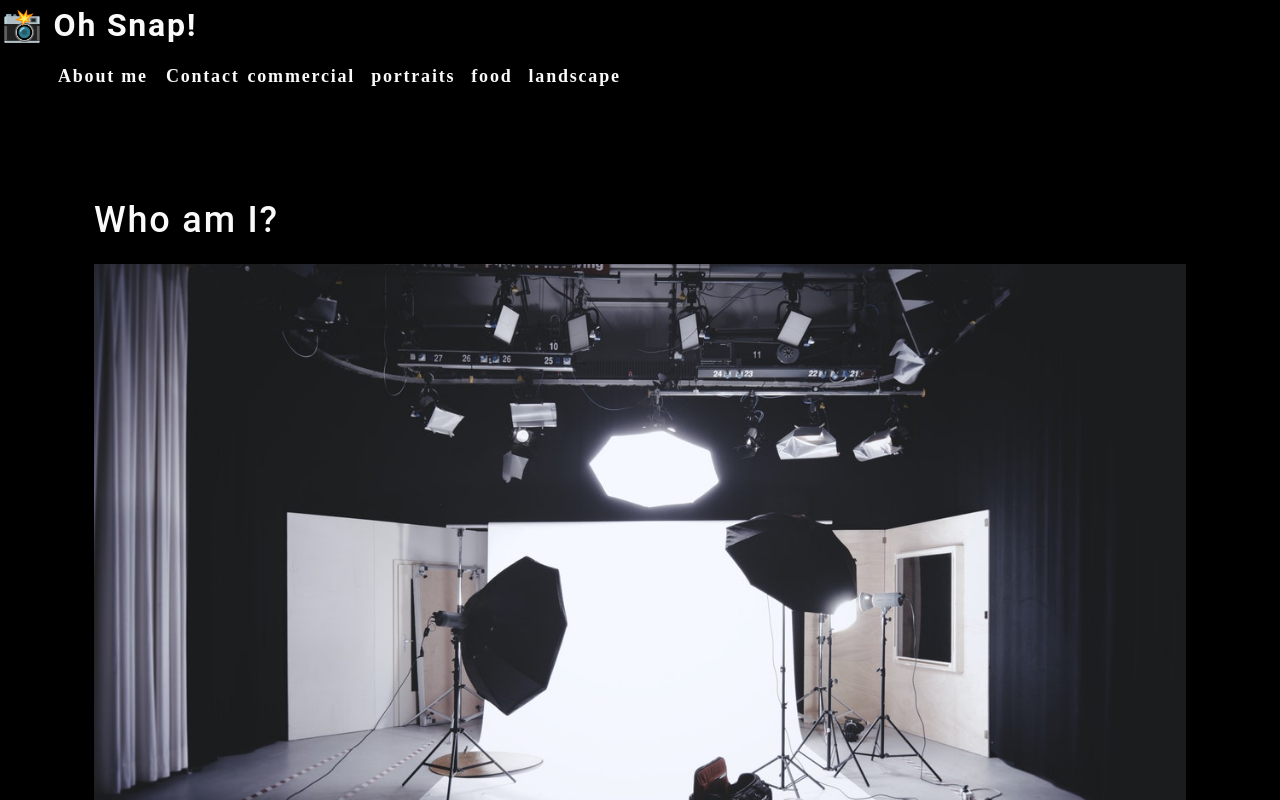
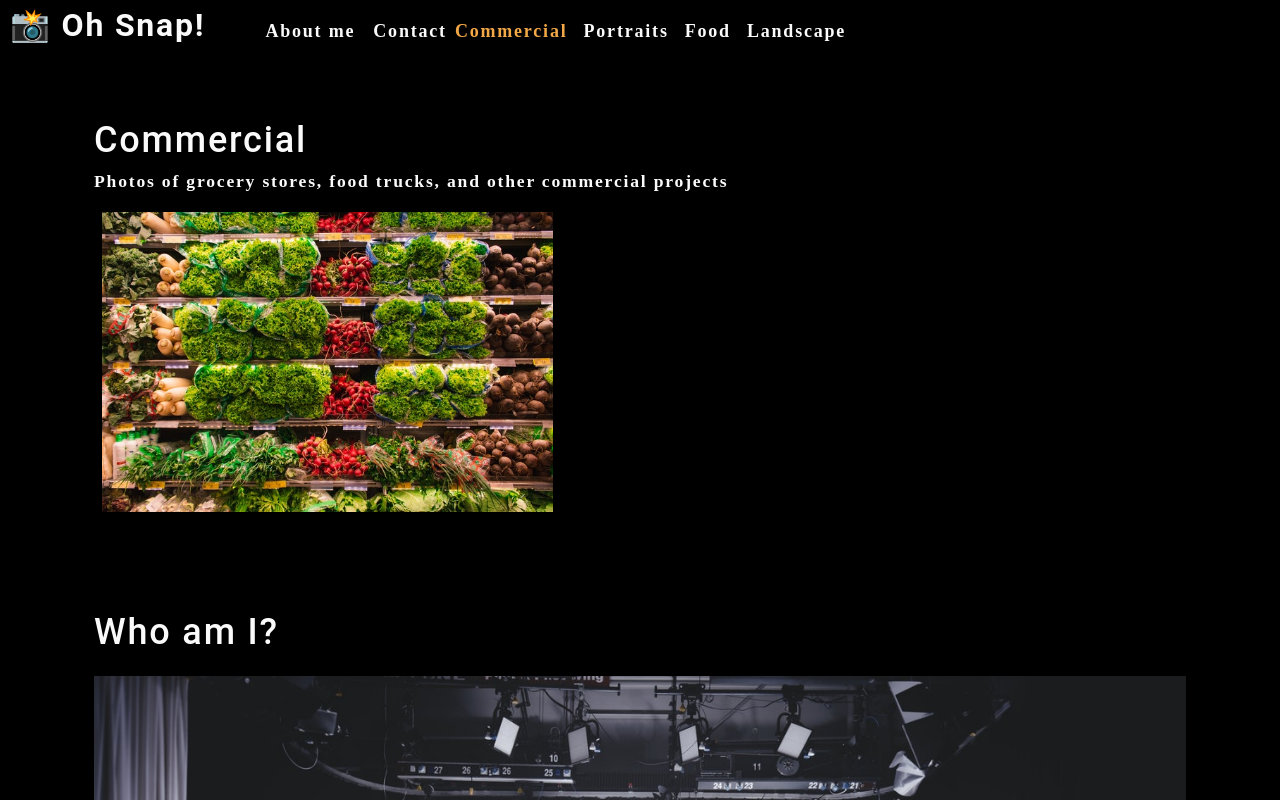
Before and after one commit to chuckrfields/photo-port, a React (Create React App) app: page / in a window 1280 px wide. Shown: the top 800 px of the page. Built offline with nearby package versions, Linux system fonts and the light colour scheme.

Commit message:
Gallery updated with hooks and props

```diff
--- a/src/App.js
+++ b/src/App.js
@@ -1,15 +1,33 @@
-import React from 'react';
-// import logo from './logo.svg';
-import './App.css';
+import React, { useState } from 'react';
 import About from './components/About';
 import Nav from './components/Nav';
+import Gallery from './components/Gallery';
 
 function App() {
+  const [categories] = useState([
+    {
+      name: 'commercial',
+      description: 'Photos of grocery stores, food trucks, and other commercial projects',
+    },
+    { name: 'portraits', description: 'Portraits of people in my life' },
+    { name: 'food', description: 'Delicious delicacies' },
+    { name: 'landscape', description: 'Fields, farmhouses, waterfalls, and the beauty of nature' },
+  ]);
+
+  const [currentCategory, setCurrentCategory] = useState(categories[0]);
+
   return (
     <div>
-      <Nav></Nav>
+      <Nav
+        categories={categories}
+        setCurrentCategory={setCurrentCategory}
+        currentCategory={currentCategory}
+      ></Nav>
       <main>
-        <About></About>
+        <div>
+          <Gallery></Gallery>
+          <About></About>
+        </div>
       </main>
     </div>
   );
--- /dev/null
+++ b/src/components/Gallery/index.js
@@ -0,0 +1,27 @@
+import React from 'react';
+import { capitalizeFirstLetter } from '../../utils/helpers';
+import photo from "../../assets/small/commercial/0.jpg";
+
+function Gallery() {
+
+    const currentCategory = {
+        name: "commercial",
+        description:
+        "Photos of grocery stores, food trucks, and other commercial projects"
+    };
+    return (
+        <section>
+        <h1>{capitalizeFirstLetter(currentCategory.name)}</h1>
+        <p>{currentCategory.description}</p>
+        <div>
+            <img
+            src={photo}
+            alt="Commercial Example"
+            className="img-thumbnail mx-1"
+            />
+        </div>
+      </section>
+    )
+}
+
+export default Gallery;
--- a/src/components/Nav/index.js
+++ b/src/components/Nav/index.js
@@ -1,36 +1,35 @@
-import React from 'react';
+import React, { useEffect } from 'react';
+import { capitalizeFirstLetter } from "../../utils/helpers";
 
-function Nav() {
+function Nav(props) {
 
-    function categorySelected() {
-        console.log("hello")
-      }
+    const {
+      categories = [],
+      setCurrentCategory,
+      currentCategory,
+    } = props;
 
-    const categories = [
-        {
-          name: "commercial",
-          description:
-            "Photos of grocery stores, food trucks, and other commercial projects",
-        },
-        { name: "portraits", description: "Portraits of people in my life" },
-        { name: "food", description: "Delicious delicacies" },
-        {
-          name: "landscape",
-          description: "Fields, farmhouses, waterfalls, and the beauty of nature",
-        },
-      ];
+    useEffect(() => {
+        document.title = capitalizeFirstLetter(currentCategory.name);
+      }, [currentCategory]);
 
   return (
-        <header>
+    <header className="flex-row px-1">
       <h2>
         <a data-testid="link" href="/">
-                <span role="img" aria-label="camera"> 📸</span> Oh Snap!
+          <span role="img" aria-label="camera">
+            {" "}
+            📸
+          </span>{" "}
+          Oh Snap!
         </a>
       </h2>
       <nav>
         <ul className="flex-row">
           <li className="mx-2">
-                    <a data-testid="about" href="#about">
+            <a
+              href="#about"
+            >
               About me
             </a>
           </li>
@@ -38,12 +37,15 @@ function Nav() {
             <span>Contact</span>
           </li>
           {categories.map((category) => (
-                    <li
-                    className="mx-1"
-                    key={category.name}
+            <li className={`mx-1 ${
+                currentCategory.name === category.name && 'navActive'
+                }`} key={category.name}>
+              <span
+                onClick={() => {
+                  setCurrentCategory(category)
+                }}
               >
-                    <span onClick={categorySelected}>
-                        {category.name}
+                {capitalizeFirstLetter(category.name)}
               </span>
             </li>
           ))}
```
Lines whose indentation alone changed are shown as unchanged.
